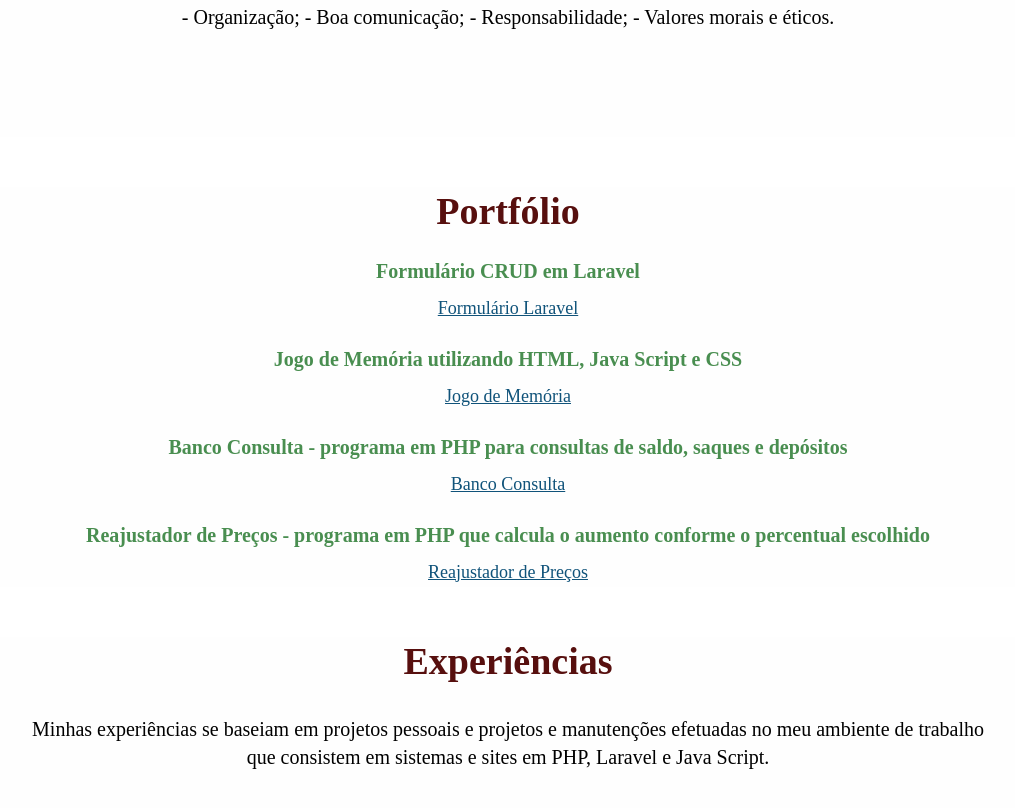
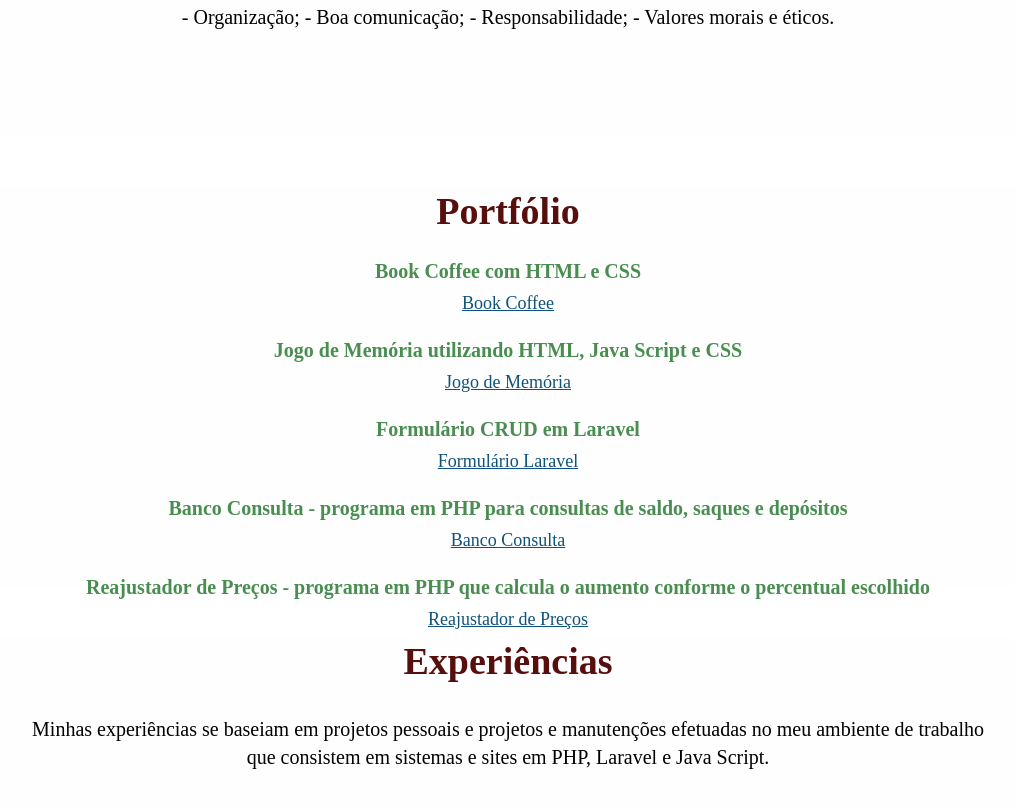
Before and after one commit to luizanmeneses/Meu-Portf-lio, a plain HTML site: page index.html in a window 1280 px wide. Shown: the part 1571-2379 px from the top of the page, without its empty margins (140-1155 px from the left). Drawn offline with Linux system fonts and the light colour scheme.

Commit message:
alteração do portfolio

```diff
--- a/index.html
+++ b/index.html
@@ -67,11 +67,14 @@
 
     <section id="portfolio" class="section-content">
         <h2>Portfólio</h2>
-        <h4>Formulário CRUD em Laravel</h4>
-        <a href="https://github.com/luizanmeneses/Formulario-Laravel">Formulário Laravel</a>
+        <h4>Book Coffee com HTML e CSS</h4>
+        <a href="https://luizanmeneses.github.io/Book-Coffee/">Book Coffee</a>
 
         <h4>Jogo de Memória utilizando HTML, Java Script e CSS</h4>
         <a href="https://github.com/luizanmeneses/Memory-Birds">Jogo de Memória</a>
+
+        <h4>Formulário CRUD em Laravel</h4>
+        <a href="https://github.com/luizanmeneses/Formulario-Laravel">Formulário Laravel</a>
 
         <h4>Banco Consulta - programa em PHP para consultas de saldo, saques e depósitos</h4>
         <a href="https://github.com/luizanmeneses/banco-consulta">Banco Consulta</a>
```
